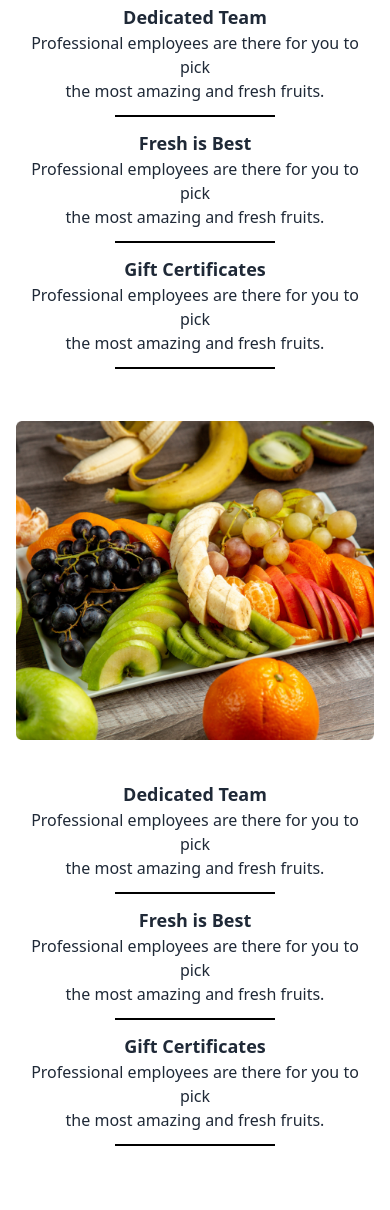
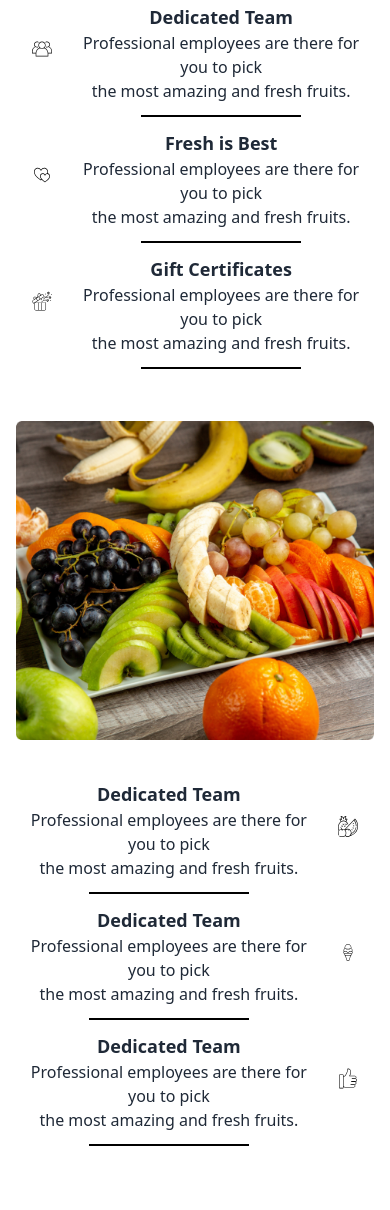
Before and after one commit to Nazmul5691/fruit-brust-with-daisyUI, a plain HTML site: page index.html in a window 390 px wide. Shown: the part 4750-5960 px from the top of the page. Drawn offline with nearby package versions, Linux system fonts and the light colour scheme.

Commit message:
responsive

```diff
--- a/index.html
+++ b/index.html
@@ -597,6 +597,10 @@
         <div class="pt-14 grid grid-cols-1  lg:grid-cols-3 lg: gap-10 ">
           <!-- 1st col -->
           <div class="lg:w-[350px] text-center lg:text-left" >
+            <div class="flex">
+              <div class="p-4 mt-5">
+                <img src="images/1.svg" alt="">
+              </div>
               <div>
                 <div>
                   <h3 class="text-lg font-extrabold">Dedicated Team</h3>
@@ -606,29 +610,51 @@
 
                 </div>
               </div>
+            </div>
+            <div class="flex">
+              <div class="p-4 mt-5">
+                <img src="images/2.svg" alt="">
+              </div>
+              <div>
                 <div>
                   <h3 class="text-lg font-extrabold">Fresh is Best</h3>
                   <p>Professional employees are there for you to pick <br> the most amazing and fresh fruits.</p>
-              <div class="bg-black w-40 h-0.5 bottom-1 lg:mx-0 mx-auto my-3">
-
                 </div>
-            </div>
-            <div>
-              <h3 class="text-lg font-extrabold">Gift Certificates</h3>
-              <p>Professional employees are there for you to pick <br> the most amazing and fresh fruits.</p>
                 <div class="bg-black w-40 h-0.5 bottom-1 lg:mx-0 mx-auto my-3">
 
                 </div>
               </div>
             </div>
 
+
+
+            <div class="flex">
+              <div class="p-4 mt-5">
+                <img src="images/3.svg" alt="">
+              </div>
+              <div>
+                <div>
+                  <h3 class="text-lg font-extrabold">Gift Certificates</h3>
+                  <p>Professional employees are there for you to pick <br> the most amazing and fresh fruits.</p>
+                </div>
+                <div class="bg-black w-40 h-0.5 bottom-1 lg:mx-0 mx-auto my-3">
+
+                </div>
+              </div>
+            </div>
+          </div>
+
+
           <!-- 2nd col -->
-          <div class="lg:w-[340px]">
+          <div class="lg:w-[410px]">
             <img class="w" src="images/whychoose1.png" alt="">
           </div>
 
           <!-- 3rd col -->
           <div class="text-center lg:text-right lg:w-[350px]">
+
+            <div class="flex">
+
               <div>
                 <h3 class="text-lg font-extrabold">Dedicated Team</h3>
                 <p>Professional employees are there for you to pick <br> the most amazing and fresh fruits.</p>
@@ -636,18 +662,43 @@
 
                 </div>
               </div>
+                <div class="p-4 mt-5">
+                  <img src="images/4.svg" alt="">
+                </div>
                 <div>
-              <h3 class="text-lg font-extrabold">Fresh is Best</h3>
+              </div>
+            </div>
+
+
+
+            <div class="flex">
+
+              <div>
+                <h3 class="text-lg font-extrabold">Dedicated Team</h3>
                 <p>Professional employees are there for you to pick <br> the most amazing and fresh fruits.</p>
-              <div class="bg-black w-40 h-0.5 bottom-1 mx-auto my-3 lg:mr-0">
+                <div class="bg-black w-40 h-0.5 bottom-1 lg:mr-0 mx-auto  my-3">
 
                 </div>
               </div>
+                <div class="p-4 mt-5">
+                  <img src="images/5.svg" alt="">
+                </div>
                 <div>
-              <h3 class="text-lg font-extrabold">Gift Certificates</h3>
+              </div>
+            </div>
+            <div class="flex">
+
+              <div>
+                <h3 class="text-lg font-extrabold">Dedicated Team</h3>
                 <p>Professional employees are there for you to pick <br> the most amazing and fresh fruits.</p>
-              <div class="bg-black w-40 h-0.5 bottom-1 mx-auto my-3 lg:mr-0">
+                <div class="bg-black w-40 h-0.5 bottom-1 lg:mr-0 mx-auto  my-3">
 
+                </div>
+              </div>
+                <div class="p-4 mt-5">
+                  <img src="images/6.svg" alt="">
+                </div>
+                <div>
               </div>
             </div>
           </div>
```
Lines whose indentation alone changed are shown as unchanged.
